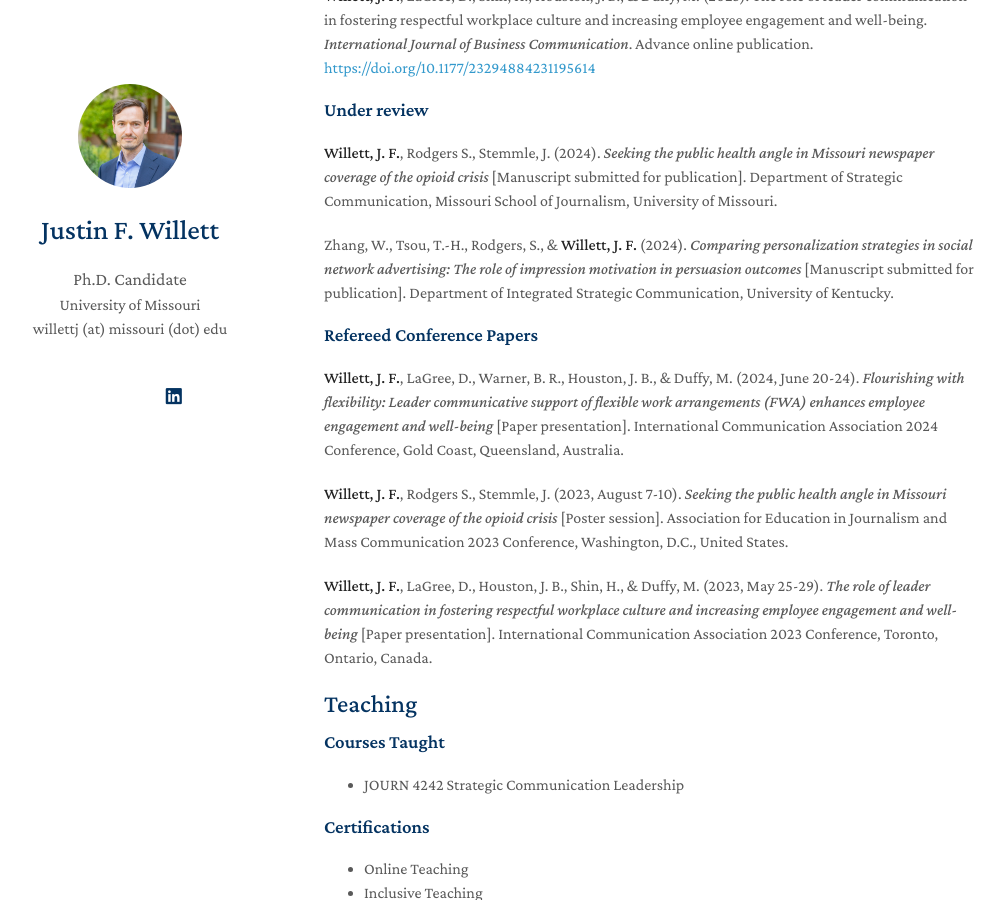
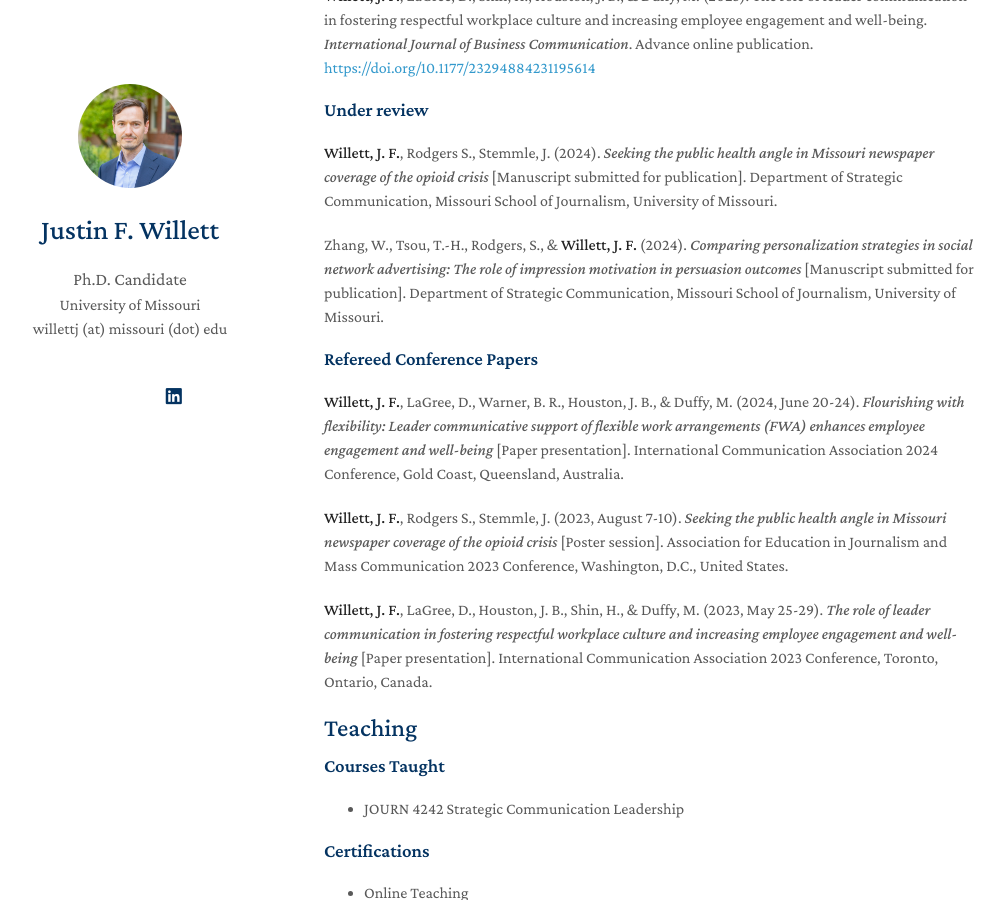
Before and after one commit to willettjf/willettjf.github.io, a Jekyll site: the page built from index.md, in a window 1280 px wide and 900 px high, scrolled down 506 px. Shown: the whole window, without its empty margins (146-1151 px from the left). Built offline with Jekyll 4.4.1, drawn with Linux system fonts in a browser that asks for light colours; nearby versions of some CDN libraries; a style sheet for code colours, icons or effects is not loaded; our own code applies the rules of GitHub Pages for plain Markdown files.

Commit message:
Update index.md
Update my affiliation

```diff
--- a/index.md
+++ b/index.md
@@ -28,7 +28,7 @@ I am a Ph.D. Candidate at the University of Missouri School of Journalism.  My e
 
 **Willett, J. F.**, Rodgers S., Stemmle, J. (2024). _Seeking the public health angle in Missouri newspaper coverage of the opioid crisis_ [Manuscript submitted for publication]. Department of Strategic Communication, Missouri School of Journalism, University of Missouri.
 
-Zhang, W., Tsou, T.-H., Rodgers, S., & **Willett, J. F.** (2024). _Comparing personalization strategies in social network advertising: The role of impression motivation in persuasion outcomes_ [Manuscript submitted for publication]. Department of Integrated Strategic Communication, University of Kentucky.
+Zhang, W., Tsou, T.-H., Rodgers, S., & **Willett, J. F.** (2024). _Comparing personalization strategies in social network advertising: The role of impression motivation in persuasion outcomes_ [Manuscript submitted for publication]. Department of Strategic Communication, Missouri School of Journalism, University of Missouri.
 
 ### Refereed Conference Papers
 
```
